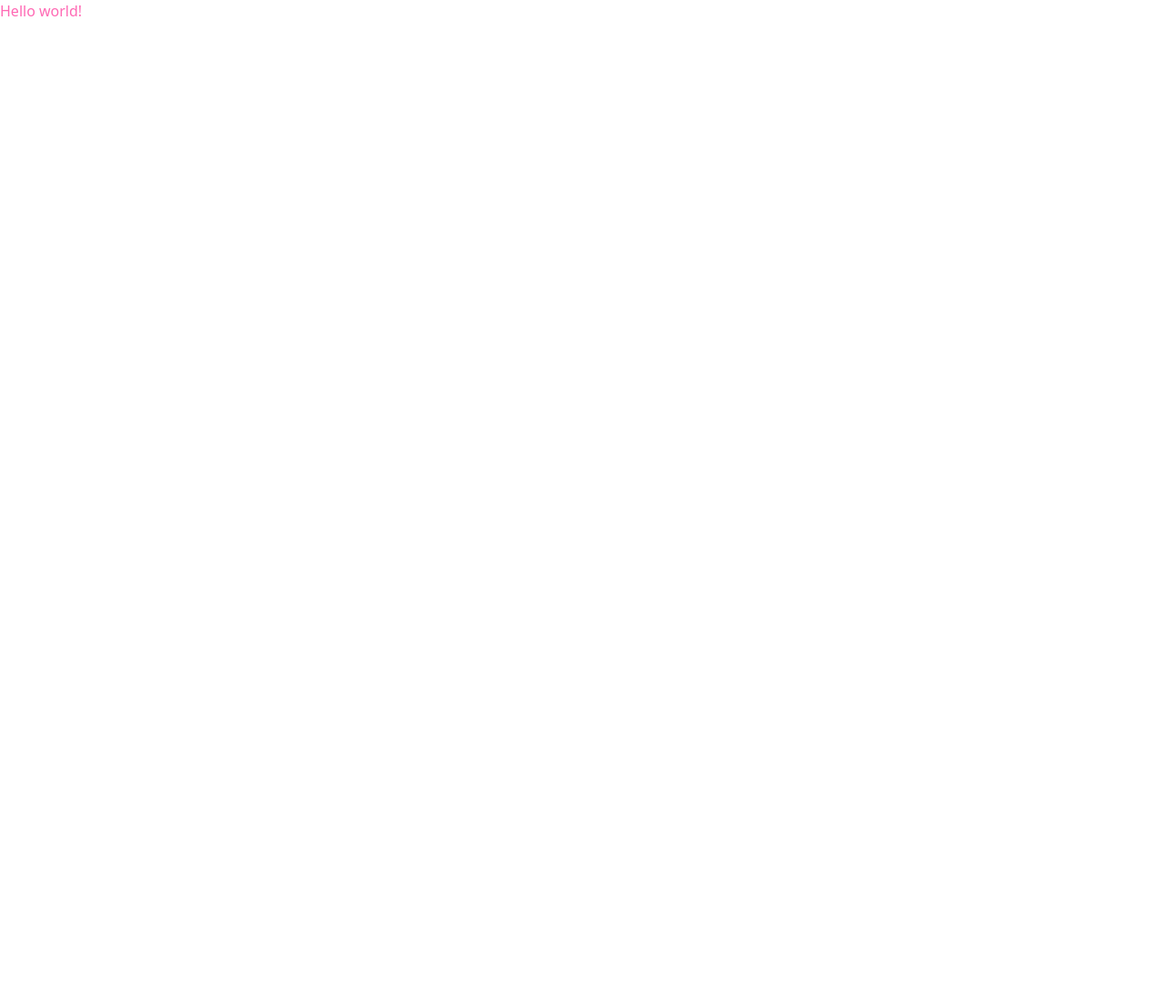
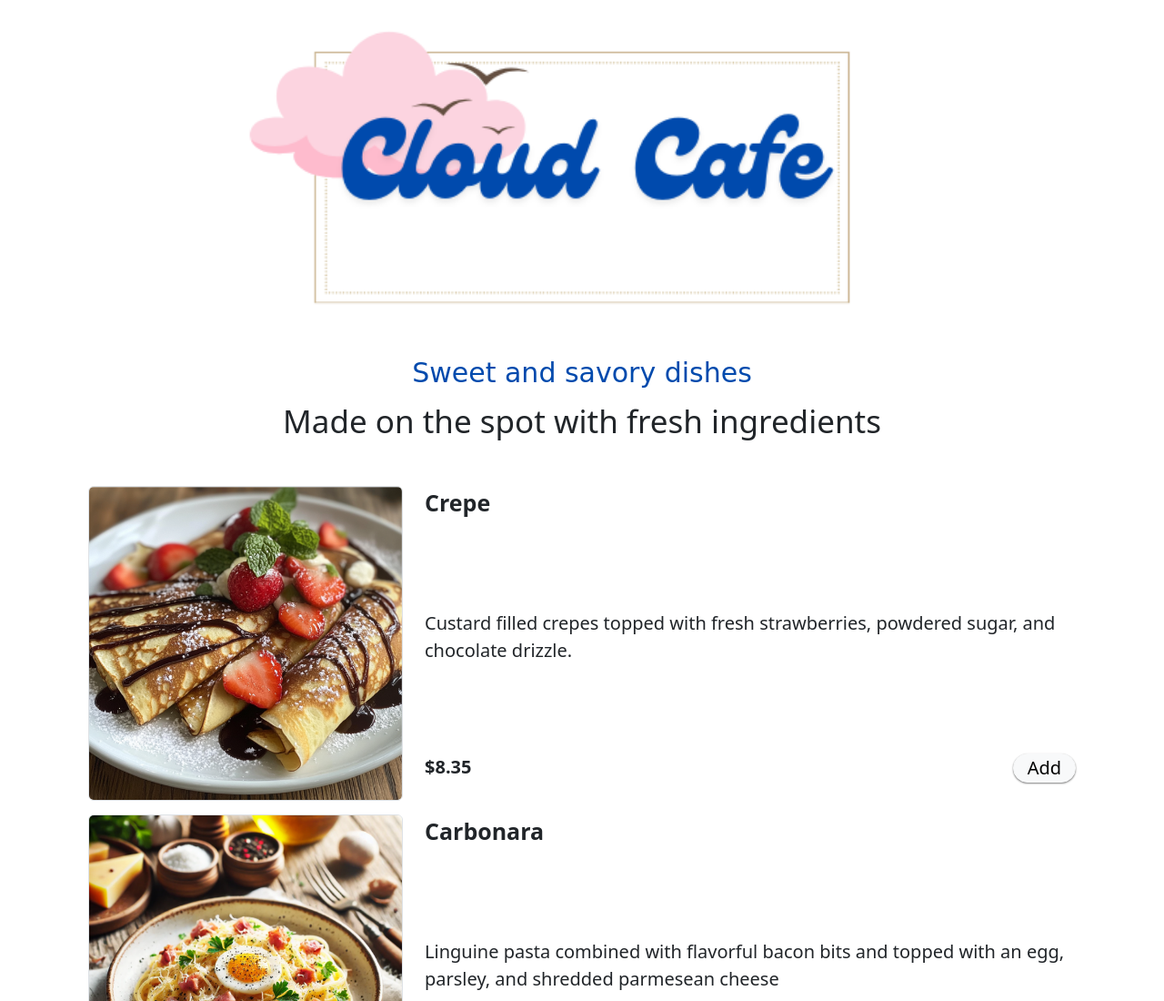
Before and after one commit to alanakoshi/cs378-p1, a plain HTML site: page index.html in a window 1280 px wide. Shown: the top 1100 px of the page at 91% size. Before the commit the page ends 800 px from the top, so only its background shows below. Drawn offline with nearby package versions, Linux system fonts and the light colour scheme.

Commit message:
complete

```diff
--- a/index.html
+++ b/index.html
@@ -14,6 +14,109 @@
   </head>
   <!-- Implement below this point -->
   <body>
-    Hello world!
+    <div class="container">
+      <div class="row">
+        <img id="logo" src="images/Cloud Cafe.png" width="50px"alt="Cloud Cafe logo: pink cloud and three birds behind the text, cloud cafe, in blue surrounded by golden border">
+      </div>
+      <div class="row">
+        <div class="cafe_desc" id="first">Sweet and savory dishes</div>
+        <div class="cafe_desc" id="second">Made on the spot with fresh ingredients</div>
+      </div>
+      <div class="menu_option">
+        <div class="row"> <!-- crepe section -->
+          <div class="col-4 image-fluid"> <!-- pic -->
+            <img class="menu_item rounded border" src="images/crepe.png" alt="Crepe: crepe filled with custard cream and topped with strawberries, powdered sugar and chocolate drizzle">
+          </div>
+          <div class="col"> <!-- menu description-->
+            <div class="row title_desc"> <!-- title and description -->
+              <div class="menu_title"><b>Crepe</b></div>
+              <div class="menu_desc">Custard filled crepes topped with fresh strawberries, powdered sugar, and chocolate drizzle.</div>
+            </div>
+            <div class="row cart"> <!-- price and button -->
+              <div class="col"> <!-- price -->
+                <div class="menu_price">$8.35</div>
+              </div>
+              <div class="col"> <!-- spacing -->
+
+              </div>
+              <div class="col add"> <!-- Add -->
+                <div class="btn btn-light" button type="button">Add</div>
+              </div>
+            </div>
+          </div>
+        </div>
+      </div>
+      <div class="menu_option">
+        <div class="row"> <!-- carbonara section -->
+          <div class="col-4 image-fluid"> <!-- pic -->
+            <img class="menu_item rounded border" src="images/carbonara.png" alt="Carbonara: noodles with bacon, egg, cheese, and basil">
+          </div>
+          <div class="col"> <!-- menu description -->
+            <div class="row title_desc"> <!-- title and description -->
+              <div class="menu_title"><b>Carbonara</b></div>
+              <div class="menu_desc">Linguine pasta combined with flavorful bacon bits and topped with an egg, parsley, and shredded parmesean cheese</div>
+            </div>
+            <div class="row cart"> <!-- price and button -->
+              <div class="col"> <!-- price -->
+                <div class="menu_price">$8.50</div>
+              </div>
+              <div class="col"> <!-- spacing -->
+
+              </div>
+              <div class="col add"> <!-- Add -->
+                <div class="btn btn-light" button type="button">Add</div>
+              </div>
+            </div>
+          </div>
+        </div>
+      </div>
+      <div class="menu_option">
+        <div class="row"> <!-- oyakodon section -->
+          <div class="col-4 image-fluid"> <!-- pic -->
+            <img class="menu_item rounded border" src="images/oyakodon.png" alt="Oyakodon: rice with chicken, egg and green onions">
+          </div>
+          <div class="col"> <!-- menu description -->
+            <div class="row title_desc"> <!-- title and description -->
+              <div class="menu_title"><b>Oyakodon</b></div>
+              <div class="menu_desc">Rice bowl topped with marinated chicken and egg, garnished with green onions making a hearty meal</div>
+            </div>
+            <div class="row cart"> <!-- price and button -->
+              <div class="col"> <!-- price -->
+                <div class="menu_price">$8.99</div>
+              </div>
+              <div class="col"> <!-- spacing -->
+
+              </div>
+              <div class="col add"> <!-- Add -->
+                <div class="btn btn-light" button type="button">Add</div>
+              </div>
+            </div>
+          </div>
+        </div>
+      </div>
+      <div class="menu_option">
+        <div class="row"> <!-- boba section -->
+          <div class="col-4 image-fluid"> <!-- pic -->
+            <img class="menu_item rounded border" src="images/boba.png" alt="Boba: glass cup of thai milk tea with boba">
+          </div>
+          <div class="col"> <!-- menu description -->
+            <div class="row title_desc"> <!-- title and description -->
+              <div class="menu_title"><b>Boba</b></div>
+              <div class="menu_desc">Choose from milk tea and fruit tea variations: matcha custard milk tea, taro milk tea, mango green tea, and strawberry green tea</div>
+            </div>
+            <div class="row cart"> <!-- price and button -->
+              <div class="col"> <!-- price -->
+                <div class="menu_price">$4.95</div>
+              </div>
+              <div class="col"> <!-- spacing -->
+
+              </div>
+              <div class="col add"> <!-- Add -->
+                <div class="btn btn-light" button type="button">Add</div>
+              </div>
+            </div>
+          </div>
+        </div>
+      </div>
   </body>
 </html>
--- a/style.css
+++ b/style.css
@@ -1,3 +1,59 @@
 body {
-    color: hotpink;
+    text-size-adjust: 50%;
 }
+#logo {
+    width: 70%;
+    margin-left: auto;
+    margin-right: auto;
+    margin-top: 15px ;
+}
+.cafe_desc {
+    text-align: center;
+}
+#first {
+    color: #004aad;
+    font-family:cursive;
+    font-size: 30px;
+    padding-bottom: 5px;
+}
+#second {
+    font-size: 35px;
+    margin-bottom: 30px;
+}
+img {
+    width: 60%;
+}
+.btn {
+    border-radius: 20px;
+    padding: 0px 15px;
+    font-size: 20px;
+    box-shadow: 0 1px 2px gray;
+}
+.menu_title {
+    font-size:25px;
+    text-align: left;
+}
+.menu_desc {
+    font-size: 20px;
+    text-align: left;
+    padding-bottom: auto;
+
+}
+.menu_price {
+    font-size: 20px;
+    font-weight: 750;
+    text-align: left;
+}
+.menu_option {
+    margin: 15px;
+}
+.add {
+    text-align: right;
+}
+.menu_item {
+    width:100%;
+    height:100%;
+}
+.title_desc {
+    height:85%;
+}
```
Also changed, not shown: images/Cloud Cafe.png (added), images/boba.png (added), images/carbonara.png (added), images/crepe.png (added), images/oyakodon.png (added).
